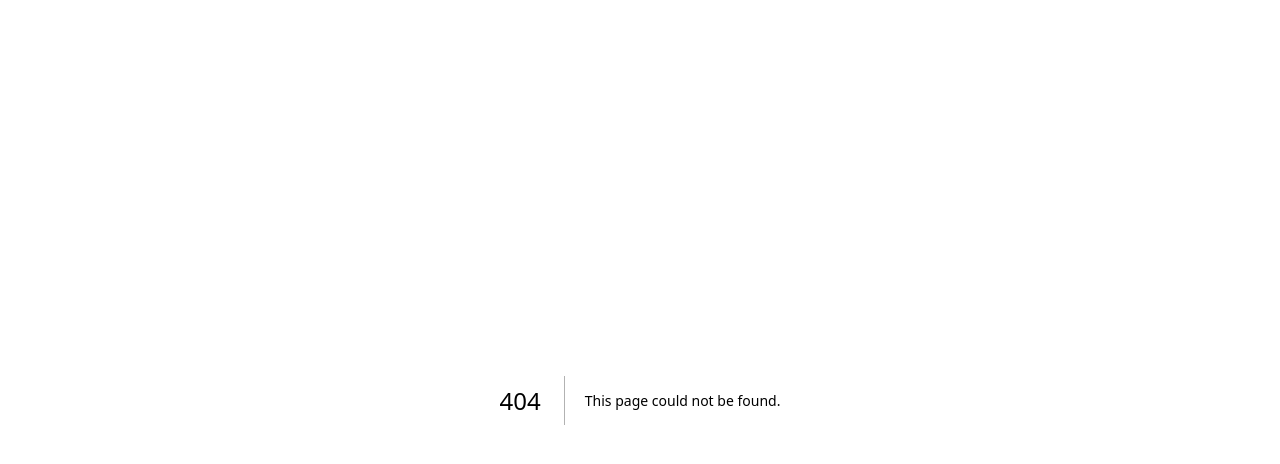
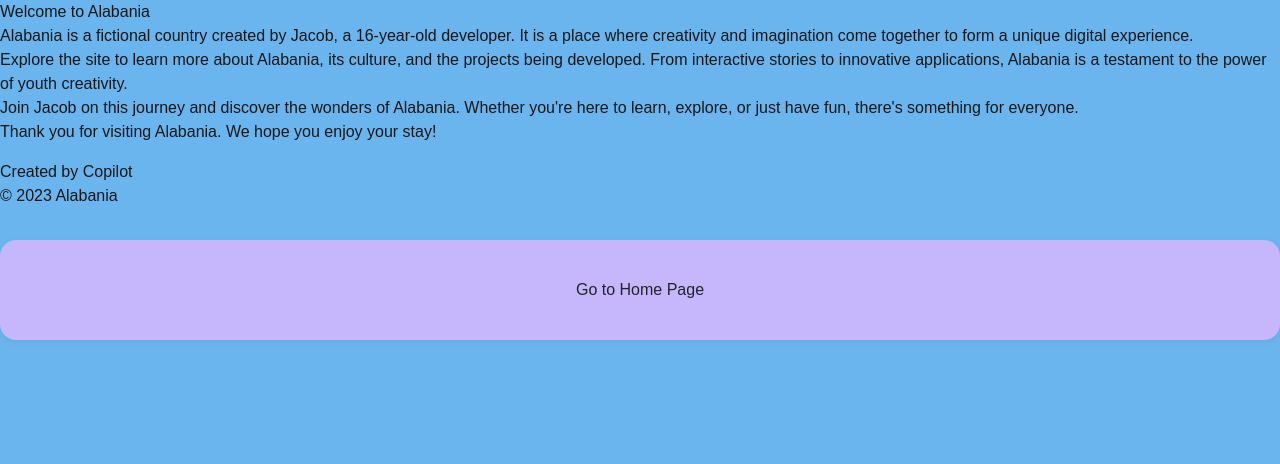
Before and after one commit to jdsmith104/alabania-web, a Next.js app: page /about in a window 1280 px wide. Before the commit this address had no page. Shown: the top 464 px of the page. Built offline with nearby package versions, Linux system fonts and the light colour scheme.

Commit message:
Get page routing going

```diff
--- /dev/null
+++ b/src/app/HomeLink.tsx
@@ -0,0 +1,12 @@
+import Link from 'next/link';
+import styles from './info.module.css';
+
+export default function HomeLink() {
+  return (
+    <div className={styles["link-card"]}>
+      <Link href="/">
+        <span>Go to Home Page</span>
+      </Link>
+    </div>
+  );
+}
--- /dev/null
+++ b/src/app/about/about.tsx
@@ -0,0 +1,21 @@
+import HomeLink from "../HomeLink";
+
+export default function About() {
+    return (
+        <div>
+            <div className="link-card" >
+                <h2>Welcome to Alabania</h2>
+                <p>Alabania is a fictional country created by Jacob, a 16-year-old developer. It is a place where creativity and imagination come together to form a unique digital experience.</p>
+                <p>Explore the site to learn more about Alabania, its culture, and the projects being developed. From interactive stories to innovative applications, Alabania is a testament to the power of youth creativity.</p>
+                <p>Join Jacob on this journey and discover the wonders of Alabania. Whether you're here to learn, explore, or just have fun, there's something for everyone.</p>
+                <p>Thank you for visiting Alabania. We hope you enjoy your stay!</p>
+                <footer className="mt-4">
+                    <p>Created by Copilot</p>
+                    <p>© 2023 Alabania</p>
+                </footer>
+            </div>
+            <HomeLink />
+        </div>
+
+    );
+}
--- /dev/null
+++ b/src/app/about/page.tsx
@@ -0,0 +1,5 @@
+import About from "./about";
+
+export default function AboutPage() {
+    return <About />;
+}
--- a/src/app/info.tsx
+++ b/src/app/info.tsx
@@ -2,16 +2,15 @@
 
 import React, { useState } from "react";
 import styles from "./info.module.css";
-import { link } from "fs";
-import { on } from "events";
+import Link from 'next/link';
 
 export default function OpeningVideo() {
-    const [siteEntered, setSiteEntered] = useState(false);
+  const [siteEntered, setSiteEntered] = useState(true);
 
   const makeCard = (title: string, link: string, key: number, onClick?: () => void) => {
     return (
       <div className={styles["link-card"]} key={key} onClick={onClick} hidden={!siteEntered}>
-                <h2>{title}</h2>
+        <h2>{title} <Link href={`/${link}`}>this page!</Link></h2>
       </div>
     );
   }
@@ -19,24 +18,24 @@ export default function OpeningVideo() {
   const cards = [
     {
       title: "Itinerary",
-            link: "/about",
+      link: "itinerary",
     },
     {
       title: "FAQs",
-            link: "/about",
+      link: "faqs",
     },
     {
       title: "Welcome video",
-            link: "/about",
+      link: "about",
       onClick: () => setSiteEntered(false),
     },
     {
       title: "About",
-            link: "/about",
+      link: "about",
     },
     {
       title: "Credits",
-            link: "/about",
+      link: "credits",
     }
   ];
 
```
Also changed, not shown: 1 other file (tests, documents, lock files or other folders). Lines whose indentation alone changed are shown as unchanged.
